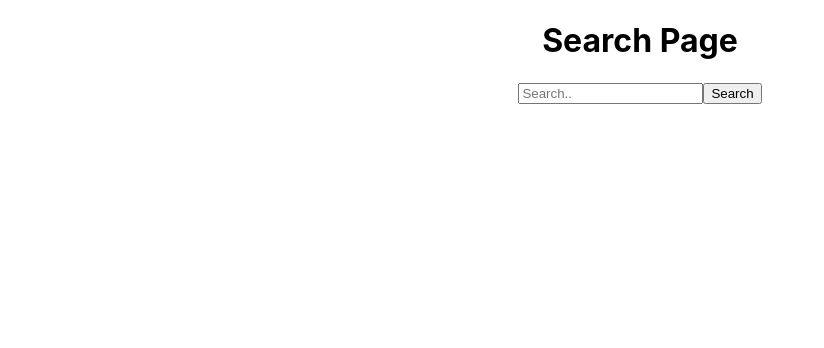
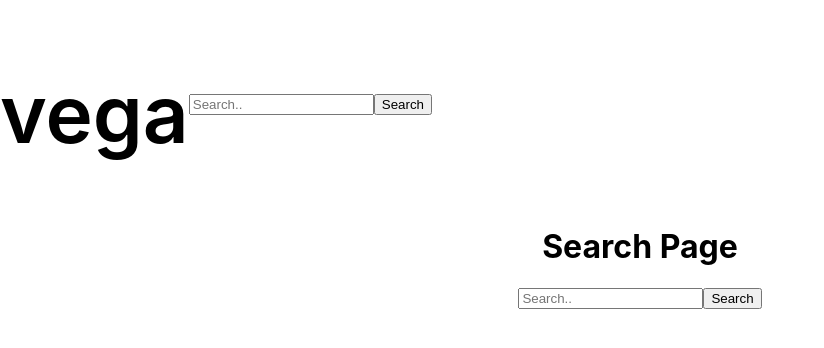
Before and after one commit to 0ur0bor0s/2021-spring-cs160-team-vega, a React (Create React App) app in the folder src/my-app/: page / in a window 1280 px wide. Shown: the top 348 px of the page, without its empty margins (0-824 px from the left). Built offline with nearby package versions, Linux system fonts and the light colour scheme.

Commit message:
Basic product details front end and header with search bar updates

```diff
--- a/src/my-app/src/App.js
+++ b/src/my-app/src/App.js
@@ -1,11 +1,17 @@
 import logo from './logo.svg';
 import './App.css';
 import SearchPage from './SearchPage.js';
+import Header from "./Header"
+import ProductInfoContainer from './ProductListing/ProductInfoContainer'
 
 function App() {
   return (
     <div className="App">
+      {/* To view changes, make a call to your component here.
+      Comment or uncomment other components as you see fit  */}
+      <Header />
       <SearchPage />
+      {/* <ProductInfoContainer /> */}
     </div>
   );
 }
--- /dev/null
+++ b/src/my-app/src/Header.js
@@ -0,0 +1,33 @@
+import React from "react"
+import SearchBar from './SearchBar'
+
+const Header = () => {
+
+
+  const headerStyle = {
+      padding: "20px 0",
+      lineHeight: "1.5em",
+      display: 'flex',
+      alignItems: 'center'
+    }
+
+
+
+  return (
+    <header style ={headerStyle}>
+      <h1
+        style ={
+            {
+                fontSize: "5rem",
+                fontWeight: "600",
+                marginBottom: "2rem",
+                lineHeight: "1em",
+                color: "#000000",
+                textTransform: "lowercase",
+                textAlign: "left",            }
+        }>vega</h1><SearchBar />
+    </header>
+  )
+}
+
+export default Header
--- /dev/null
+++ b/src/my-app/src/ProductListing/ProdAddToCart.js
@@ -0,0 +1,17 @@
+import React from "react"
+import styles from "./ProductInfoItem.module.css"
+
+
+class ProdAddToCart extends React.Component {
+
+
+    render () {
+        return <div align='right'>
+            <button className={styles.button}>Add to Cart</button>
+        </div>
+    }
+
+
+}
+
+export default ProdAddToCart
--- /dev/null
+++ b/src/my-app/src/ProductListing/ProdInfoImg.js
@@ -0,0 +1,13 @@
+import React from "react"
+
+
+class ProdInfoImg extends React.Component {
+
+    render() {
+    return <div>
+            <img src="https://i.imgur.com/0IAKFOC.jpg" padding='10px' alt='Product' />
+        </div>
+    }
+}
+
+export default ProdInfoImg
--- /dev/null
+++ b/src/my-app/src/ProductListing/ProdInfoItem.js
@@ -0,0 +1,21 @@
+import React from "react"
+import styles from "./ProductInfoItem.module.css"
+import ProdAddToCart from "./ProdAddToCart"
+
+class ProdInfoItem extends React.Component{
+    render () {
+        const {id, price, title, description, seller_id} = this.props.product
+
+
+        return <div className={styles.description}>
+            <h1 className={styles.productName}>{title}</h1>
+            <text>Seller ID: {seller_id}</text>
+            <h3 className={styles.price}>Price: ${price}</h3>
+            <text><b>Product description:</b> <br></br>
+            {description}</text> <br></br>
+            <ProdAddToCart />
+
+        </div>
+    }
+}
+export default ProdInfoItem
--- /dev/null
+++ b/src/my-app/src/ProductListing/ProductInfoContainer.js
@@ -0,0 +1,39 @@
+import React from "react"
+// import ProductInfoList from "./ProductInfoList"
+import Header from "../Header"
+import ProdInfoItem from "./ProdInfoItem"
+import { v4 as uuidv4 } from "uuid";
+import ProdInfoImg from "./ProdInfoImg";
+
+class ProductInfoContainer extends React.Component {
+    state = {
+        product:
+            {
+                id: uuidv4(),  //Using uuid as a random generator, will be reading from db later
+                price: "19.99",
+                title: "Lego Set",
+                description : "Hella legos.",
+                images: "list of images here",
+                seller_id: "1",
+            },
+
+    }
+
+    divStyle = {
+        display: 'flex',
+        alignItems: 'center'
+      };
+
+    render() {
+        return (
+            <div>
+                <div style={this.divStyle}>
+                    < ProdInfoImg />
+                    < ProdInfoItem
+                        product={this.state.product} />
+                    </div>
+            </div>
+        )
+    }
+}
+export default ProductInfoContainer
--- /dev/null
+++ b/src/my-app/src/ProductListing/ProductInfoItem.module.css
@@ -0,0 +1,35 @@
+.description {
+    font-size: 1.2rem;
+    padding: 17px 17px;
+    /* border-bottom: 1px solid #eaeaea; */
+    text-align: left;
+    display: inline-block;
+    width: 50%;
+    border: 1px solid #f1f3f4;
+  }
+
+.price {
+    text-align: right;
+  }
+
+.productName {
+    text-align: center;
+}
+
+
+  /* .checkbox {
+    margin-right: 15px;
+  } */
+
+  .item button {
+    font-size: 13px;
+    background: #f1f3f4;
+    border: none;
+    cursor: pointer;
+    float: right;
+    outline: none;
+    border-radius: 100px;
+    height: 50px;
+    width: 50px;
+    margin: -10px 0 0 10px;
+  }
```
Also changed, not shown: src/my-app/src/ProductListing/CreateNewListing.js (added, +15 -0 lines).
